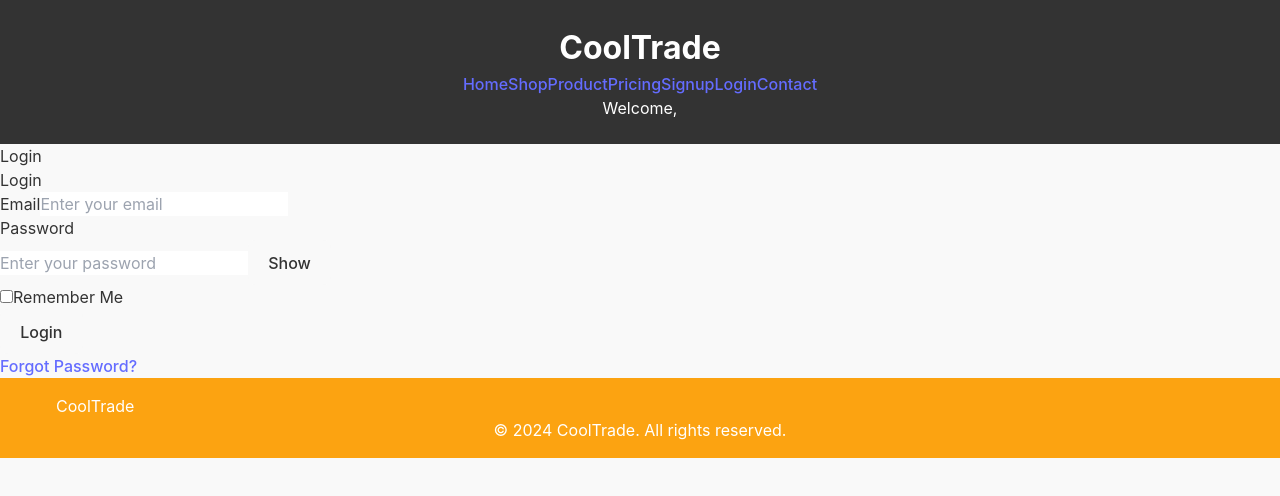
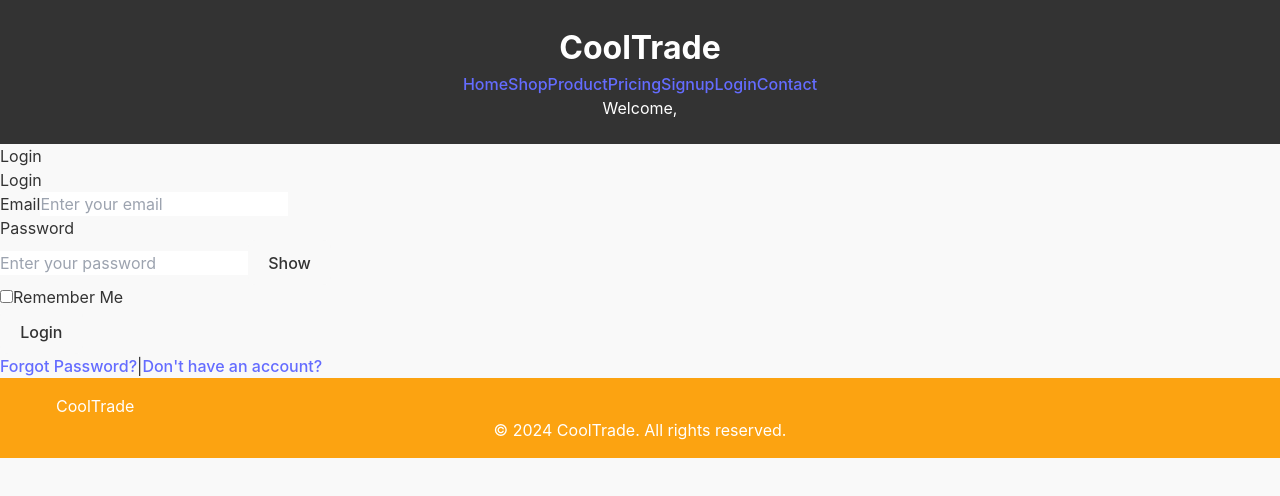
Before and after one commit to Naim-Kahyaoglu/cooltrade, a React (Vite) app: page /login in a window 1280 px wide. Shown: the top 496 px of the page. Built offline with nearby package versions, Linux system fonts and the light colour scheme.

Commit message:
login sayfasına signup linki eklendi

```diff
--- a/src/components/Loginform.jsx
+++ b/src/components/Loginform.jsx
@@ -4,12 +4,12 @@ import { useHistory } from 'react-router-dom';
 import axios from 'axios';
 import md5 from 'md5';
 
-// Axios instance oluştur
+// Axios instance creation
 const axiosInstance = axios.create({
   baseURL: 'https://workintech-fe-ecommerce.onrender.com',
   headers: {
-    'Content-Type': 'application/json'
-  }
+    'Content-Type': 'application/json',
+  },
 });
 
 const LoginForm = () => {
@@ -20,7 +20,7 @@ const LoginForm = () => {
   const {
     register,
     handleSubmit,
-    formState: { errors }
+    formState: { errors },
   } = useForm();
 
   const onSubmit = async (data) => {
@@ -31,18 +31,19 @@ const LoginForm = () => {
 
       console.log('Login Response:', response.data);
 
-      // Aktivasyon kontrolü
+      // Activation control
       if (response.data.activated === false) {
         setError('Account not activated. Please check your email.');
         setLoading(false);
         return;
       }
+
       const gravatarHash = md5(data.email.toLowerCase().trim());
       const gravatarUrl = `https://www.gravatar.com/avatar/${gravatarHash}`;
 
       const userInfo = {
         ...response.data,
-        gravatarUrl
+        gravatarUrl,
       };
 
       localStorage.setItem('token', response.data.token);
@@ -57,7 +58,7 @@ const LoginForm = () => {
     } catch (error) {
       console.error('Login Error:', error.response);
 
-      // Daha detaylı hata mesajları
+      // More detailed error messages
       const errorMessage =
         error.response?.data?.message ||
         error.response?.data?.error ||
@@ -88,8 +89,8 @@ const LoginForm = () => {
             required: 'Email is required',
             pattern: {
               value: /^[A-Z0-9._%+-]+@[A-Z0-9.-]+\.[A-Z]{2,}$/i,
-              message: "Invalid email address"
-            }
+              message: 'Invalid email address',
+            },
           })}
           placeholder="Enter your email"
           className="w-full px-3 py-2 border rounded-md focus:outline-none focus:ring focus:border-blue-300"
@@ -112,8 +113,8 @@ const LoginForm = () => {
               required: 'Password is required',
               minLength: {
                 value: 6,
-                message: "Password must be at least 6 characters"
-              }
+                message: 'Password must be at least 6 characters',
+              },
             })}
             placeholder="Enter your password"
             className="w-full px-3 py-2 border rounded-md focus:outline-none focus:ring focus:border-blue-300"
@@ -123,7 +124,7 @@ const LoginForm = () => {
             onClick={() => setShowPassword(!showPassword)}
             className="absolute right-2 top-1/2 transform -translate-y-1/2 text-gray-500"
           >
-            {showPassword ? "Hide" : "Show"}
+            {showPassword ? 'Hide' : 'Show'}
           </button>
         </div>
         {errors.password && (
@@ -145,9 +146,7 @@ const LoginForm = () => {
       <button
         type="submit"
         disabled={loading}
-        className="w-full bg-blue-500 text-white py-2 rounded-md hover:bg-blue-600
-        transition duration-300 ease-in-out
-        disabled:opacity-50 disabled:cursor-not-allowed"
+        className="w-full bg-blue-500 text-white py-2 rounded-md hover:bg-blue-600 transition duration-300 ease-in-out disabled:opacity-50 disabled:cursor-not-allowed"
       >
         {loading ? 'Logging in...' : 'Login'}
       </button>
@@ -162,6 +161,10 @@ const LoginForm = () => {
         <a href="/forgot-password" className="text-blue-500 hover:underline">
           Forgot Password?
         </a>
+        <span className="mx-2">|</span>
+        <a href="/signup" className="text-blue-500 hover:underline">
+          Don't have an account?
+        </a>
       </div>
     </form>
   );
```
